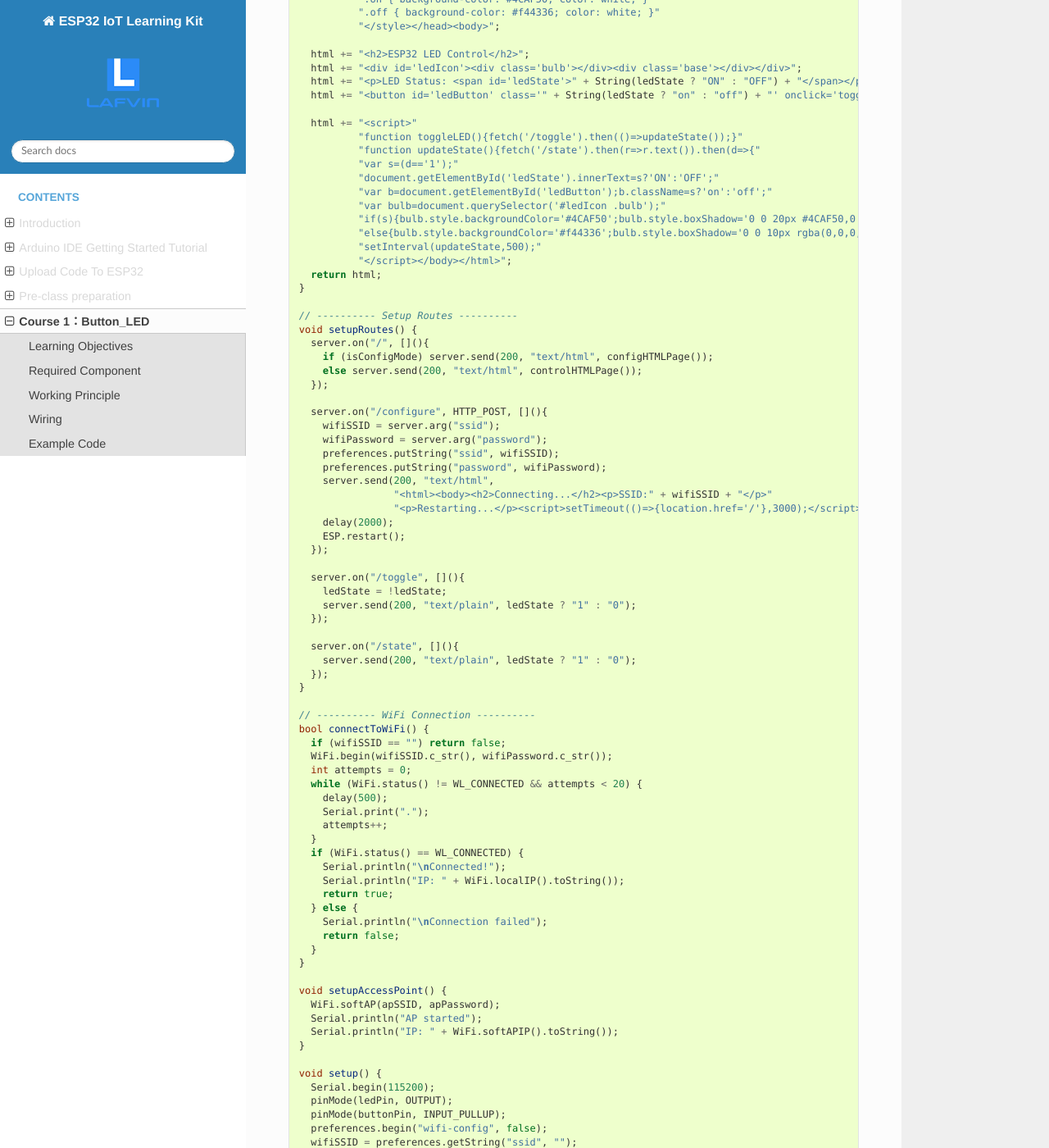
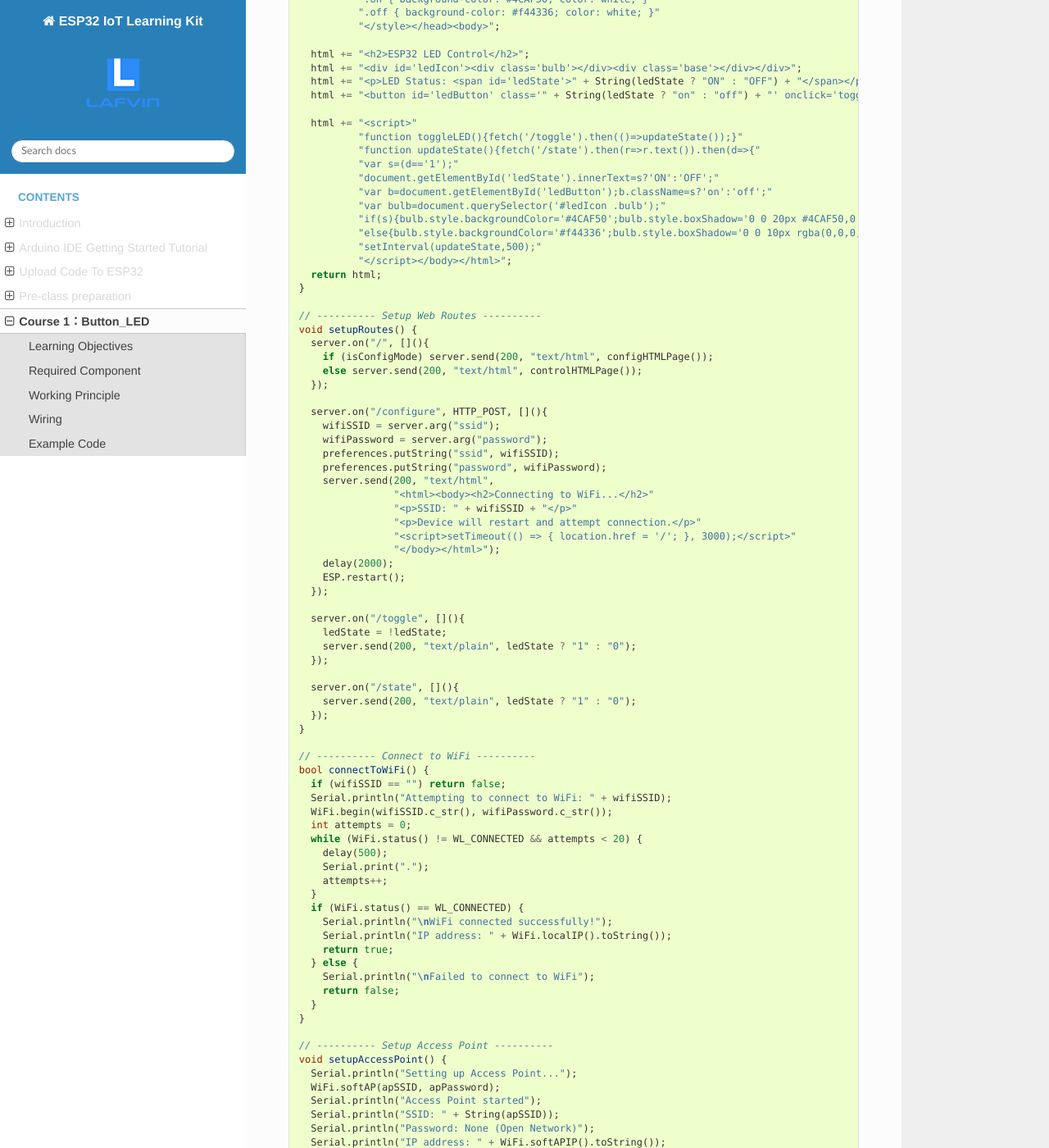
Before and after one commit to COLA508/esp32_IOT_Learning_Kit, a Sphinx documentation site: the page built from docs/source/course1.rst, in a window 1280 px wide and 1400 px high, scrolled down 3009 px. Shown: the whole window at 82% size. Built offline with Sphinx 7.4.7 and the Read the Docs theme 3.1.0, drawn with Linux system fonts in a browser that asks for light colours; some of the changed text lies outside the part shown.

Commit message:
Update course1.rst

```diff
--- a/docs/source/course1.rst
+++ b/docs/source/course1.rst
@@ -100,7 +100,7 @@
      return html;
    }
 
-   // ---------- HTML Control Page ----------
+   // ---------- HTML Control Page (with LED bulb icon) ----------
    String controlHTMLPage() {
      String html = "<!DOCTYPE html><html><head>";
      html += "<title>ESP32 LED Control</title>";
@@ -129,14 +129,14 @@
              "document.getElementById('ledState').innerText=s?'ON':'OFF';"
              "var b=document.getElementById('ledButton');b.className=s?'on':'off';"
              "var bulb=document.querySelector('#ledIcon .bulb');"
-             "if(s){bulb.style.backgroundColor='#4CAF50';bulb.style.boxShadow='0 0 20px #4CAF50,0 0 40px #4CAF50';}"
+             "if(s){bulb.style.backgroundColor='#4CAF50';bulb.style.boxShadow='0 0 20px #4CAF50,0 0 40px #4CAF50,0 0 60px #4CAF50';}"
              "else{bulb.style.backgroundColor='#f44336';bulb.style.boxShadow='0 0 10px rgba(0,0,0,0.2)';}});}"
              "setInterval(updateState,500);"
              "</script></body></html>";
      return html;
    }
 
-   // ---------- Setup Routes ----------
+   // ---------- Setup Web Routes ----------
    void setupRoutes() {
      server.on("/", [](){
        if (isConfigMode) server.send(200, "text/html", configHTMLPage());
@@ -149,8 +149,11 @@
        preferences.putString("ssid", wifiSSID);
        preferences.putString("password", wifiPassword);
        server.send(200, "text/html",
-                   "<html><body><h2>Connecting...</h2><p>SSID:" + wifiSSID + "</p>"
-                   "<p>Restarting...</p><script>setTimeout(()=>{location.href='/'},3000);</script></body></html>");
+                   "<html><body><h2>Connecting to WiFi...</h2>"
+                   "<p>SSID: " + wifiSSID + "</p>"
+                   "<p>Device will restart and attempt connection.</p>"
+                   "<script>setTimeout(() => { location.href = '/'; }, 3000);</script>"
+                   "</body></html>");
        delay(2000);
        ESP.restart();
      });
@@ -165,9 +168,10 @@
      });
    }
 
-   // ---------- WiFi Connection ----------
+   // ---------- Connect to WiFi ----------
    bool connectToWiFi() {
      if (wifiSSID == "") return false;
+     Serial.println("Attempting to connect to WiFi: " + wifiSSID);
      WiFi.begin(wifiSSID.c_str(), wifiPassword.c_str());
      int attempts = 0;
      while (WiFi.status() != WL_CONNECTED && attempts < 20) {
@@ -176,49 +180,68 @@
        attempts++;
      }
      if (WiFi.status() == WL_CONNECTED) {
-       Serial.println("\nConnected!");
-       Serial.println("IP: " + WiFi.localIP().toString());
+       Serial.println("\nWiFi connected successfully!");
+       Serial.println("IP address: " + WiFi.localIP().toString());
        return true;
      } else {
-       Serial.println("\nConnection failed");
+       Serial.println("\nFailed to connect to WiFi");
        return false;
      }
    }
 
+   // ---------- Setup Access Point ----------
    void setupAccessPoint() {
+     Serial.println("Setting up Access Point...");
      WiFi.softAP(apSSID, apPassword);
-     Serial.println("AP started");
-     Serial.println("IP: " + WiFi.softAPIP().toString());
+     Serial.println("Access Point started");
+     Serial.println("SSID: " + String(apSSID));
+     Serial.println("Password: None (Open Network)");
+     Serial.println("IP address: " + WiFi.softAPIP().toString());
    }
 
+   // ---------- Setup ----------
    void setup() {
      Serial.begin(115200);
      pinMode(ledPin, OUTPUT);
      pinMode(buttonPin, INPUT_PULLUP);
+
      preferences.begin("wifi-config", false);
      wifiSSID = preferences.getString("ssid", "");
      wifiPassword = preferences.getString("password", "");
+
+     Serial.println("=== ESP32 WiFi Configuration ===");
+
      if (wifiSSID != "" && connectToWiFi()) {
        isConfigMode = false;
        wifiConnected = true;
+       Serial.println("Mode: Station (Connected to WiFi)");
      } else {
        isConfigMode = true;
        wifiConnected = false;
        setupAccessPoint();
+       Serial.println("Mode: Access Point (Configuration)");
      }
+
      setupRoutes();
      server.begin();
+     Serial.println("Web server started");
    }
 
+   // ---------- Main Loop ----------
    void loop() {
      server.handleClient();
+
+     // Button detection with debouncing
      bool buttonState = digitalRead(buttonPin);
      if (buttonState == LOW && lastButtonState == HIGH) {
        ledState = !ledState;
-       delay(50);
+       delay(50); // Simple debounce
      }
      lastButtonState = buttonState;
+
+     // Control LED
      digitalWrite(ledPin, ledState ? HIGH : LOW);
    }
 
+
 ----
```
